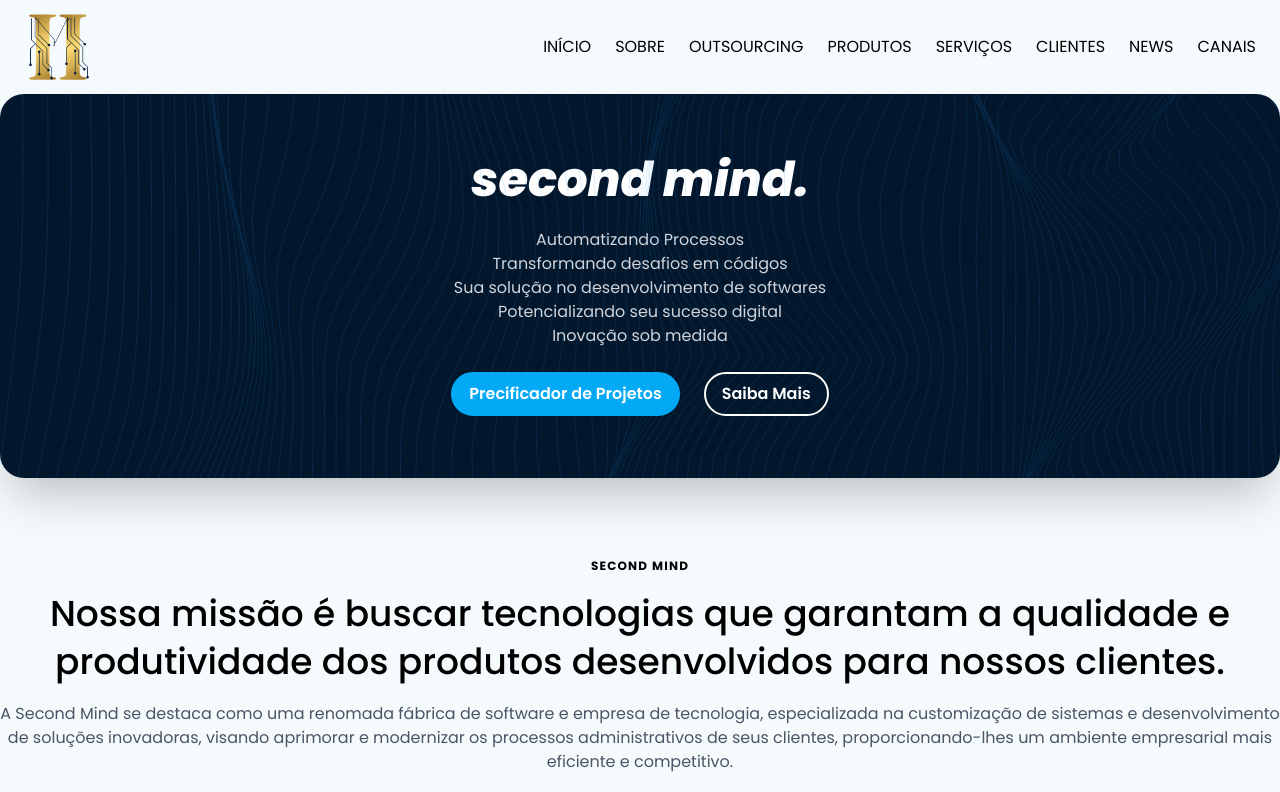
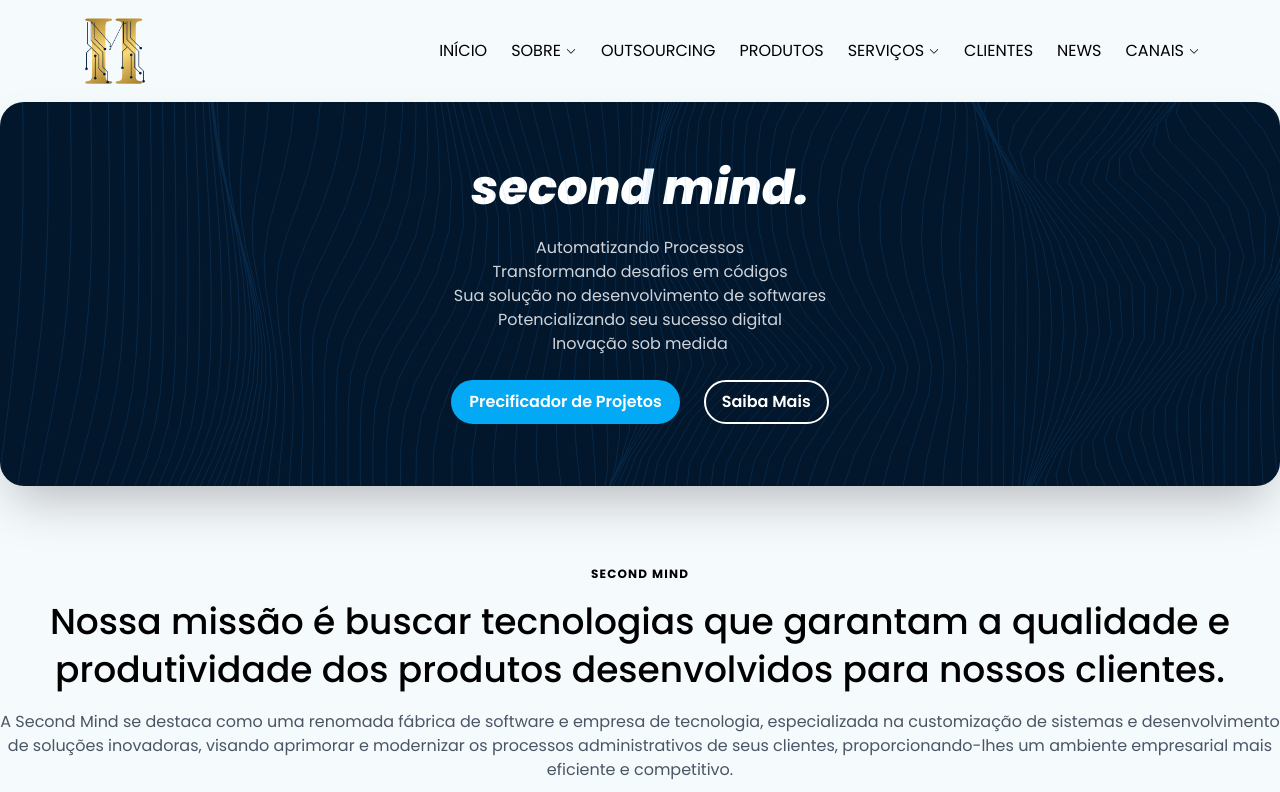
Before and after one commit to andreeeestor/SecondMind, a React (Vite) app: page / in a window 1280 px wide. Shown: the top 792 px of the page. Built offline with nearby package versions, Linux system fonts and the light colour scheme.

Commit message:
feat: adding a nav dropdown to the header

```diff
--- a/src/components/layout/Header.tsx
+++ b/src/components/layout/Header.tsx
@@ -1,24 +1,101 @@
-import { List } from "@phosphor-icons/react";
+import { useState, useEffect } from "react";
+import { List, CaretDown } from "@phosphor-icons/react";
 import Logo from "../../assets/images/logo.png";
+import NavDropdown from "./NavDropdown";
+import MobileDropdown from "./MobileDropdown";
 
 export default function Header() {
+  const [mobileMenuOpen, setMobileMenuOpen] = useState(false);
+  const [isScrolled, setIsScrolled] = useState(false);
+
+  const sobreItems = ["Missão", "Recursos"];
+  const servicosItems = ["APIs", "Aplicações Web", "Integração", "Consultoria"];
+  const canaisItems = ["Contato", "Trabalhe Conosco"];
+
+  useEffect(() => {
+    const handleScroll = () => {
+      if (window.scrollY > 20) {
+        setIsScrolled(true);
+      } else {
+        setIsScrolled(false);
+      }
+    };
+
+    window.addEventListener("scroll", handleScroll);
+    return () => {
+      window.removeEventListener("scroll", handleScroll);
+    };
+  }, []);
+
   return (
-    <header className="py-3 px-6 flex items-center justify-between">
+    <header
+      className={`py-4 px-20 mx-auto flex items-center justify-between w-full z-50 transition-all duration-300 ${
+        isScrolled
+          ? "fixed top-0 bg-white shadow-md"
+          : "relative bg-transparent"
+      }`}
+    >
       <div>
         <img src={Logo} width={70} alt="logo" />
       </div>
-      <nav>
-        <List size={32} weight="bold" className="block md:hidden" />
-        <ul className="list-none uppercase md:flex hidden gap-x-6 transition-all">
-          <li className="">Início</li>
-          <li className="">Sobre</li>
-          <li className="">Outsourcing</li>
-          <li className="">Produtos</li>
-          <li className="">Serviços</li>
-          <li className="">Clientes</li>
-          <li className="">News</li>
-          <li className="">Canais</li>
+
+      <div
+        onClick={() => setMobileMenuOpen(!mobileMenuOpen)}
+        className="cursor-pointer md:hidden"
+      >
+        <List size={32} weight="bold" />
+      </div>
+
+      <nav className="w-full md:w-auto">
+        <ul className="list-none uppercase hidden md:flex gap-x-6 transition-all items-center">
+          <li className="cursor-pointer hover:text-indigo-600 transition-colors py-1">
+            Início
+          </li>
+          <NavDropdown
+            title="Sobre"
+            items={sobreItems}
+            icon={<CaretDown className="text-xs" />}
+          />
+          <li className="cursor-pointer hover:text-indigo-600 transition-colors py-1">
+            Outsourcing
+          </li>
+          <li className="cursor-pointer hover:text-indigo-600 transition-colors py-1">
+            Produtos
+          </li>
+          <NavDropdown
+            title="Serviços"
+            items={servicosItems}
+            icon={<CaretDown className="text-xs" />}
+          />
+          <li className="cursor-pointer hover:text-indigo-600 transition-colors py-1">
+            Clientes
+          </li>
+          <li className="cursor-pointer hover:text-indigo-600 transition-colors py-1">
+            News
+          </li>
+          <NavDropdown
+            title="Canais"
+            items={canaisItems}
+            icon={<CaretDown className="text-xs" />}
+          />
         </ul>
+
+        <div
+          className={`absolute top-full left-0 right-0 bg-white shadow-md z-20 md:hidden overflow-hidden transition-all duration-300 ${
+            mobileMenuOpen ? "max-h-screen" : "max-h-0"
+          }`}
+        >
+          <ul className="list-none uppercase w-full">
+            <li className="py-2 px-4 border-b border-gray-100">Início</li>
+            <MobileDropdown title="Sobre" items={sobreItems} />
+            <li className="py-2 px-4 border-b border-gray-100">Outsourcing</li>
+            <li className="py-2 px-4 border-b border-gray-100">Produtos</li>
+            <MobileDropdown title="Serviços" items={servicosItems} />
+            <li className="py-2 px-4 border-b border-gray-100">Clientes</li>
+            <li className="py-2 px-4 border-b border-gray-100">News</li>
+            <MobileDropdown title="Canais" items={canaisItems} />
+          </ul>
+        </div>
       </nav>
     </header>
   );
--- /dev/null
+++ b/src/components/layout/MobileDropdown.tsx
@@ -0,0 +1,43 @@
+import { useState } from "react";
+import { CaretDown } from "@phosphor-icons/react";
+
+interface MobileDropdownProps {
+  title: string;
+  items: string[];
+}
+
+export default function MobileDropdown({ title, items }: MobileDropdownProps) {
+  const [isOpen, setIsOpen] = useState(false);
+
+  return (
+    <li className="w-full">
+      <div
+        className="flex items-center justify-between w-full py-2 px-4 border-b border-gray-100"
+        onClick={() => setIsOpen(!isOpen)}
+      >
+        <span>{title}</span>
+        <CaretDown
+          className={`transition-transform duration-300 ${isOpen ? "rotate-180" : ""}`}
+          size={16}
+        />
+      </div>
+
+      <div
+        className={`overflow-hidden bg-gray-50 transition-all duration-300 ${
+          isOpen ? "max-h-screen" : "max-h-0"
+        }`}
+      >
+        <ul>
+          {items.map((item, index) => (
+            <li
+              key={index}
+              className="py-2 px-8 text-sm border-b border-gray-100"
+            >
+              {item}
+            </li>
+          ))}
+        </ul>
+      </div>
+    </li>
+  );
+}
--- /dev/null
+++ b/src/components/layout/NavDropdown.tsx
@@ -0,0 +1,47 @@
+import { useState, ReactNode } from "react";
+
+interface NavDropdownProps {
+  title: string;
+  items: string[];
+  icon?: ReactNode;
+}
+
+export default function NavDropdown({ title, items, icon }: NavDropdownProps) {
+  const [isOpen, setIsOpen] = useState(false);
+
+  return (
+    <li
+      className="relative cursor-pointer"
+      onMouseEnter={() => setIsOpen(true)}
+      onMouseLeave={() => setIsOpen(false)}
+    >
+      <div className="flex items-center gap-1 py-1">
+        <span>{title}</span>
+        {icon && (
+          <span className={`transition-transform duration-300 ${isOpen ? "rotate-180" : ""}`}>
+            {icon}
+          </span>
+        )}
+      </div>
+
+      <div
+        className={`absolute top-full left-0 bg-white shadow-lg rounded-md overflow-hidden min-w-max z-10 transition-all duration-300 ${
+          isOpen
+            ? "opacity-100 transform translate-y-0 pointer-events-auto"
+            : "opacity-0 transform -translate-y-2 pointer-events-none"
+        }`}
+      >
+        <ul>
+          {items.map((item, index) => (
+            <li
+              key={index}
+              className="px-4 py-2 text-xs hover:bg-indigo-100 hover:text-indigo-600 transition-colors whitespace-nowrap"
+            >
+              {item}
+            </li>
+          ))}
+        </ul>
+      </div>
+    </li>
+  );
+}
```
